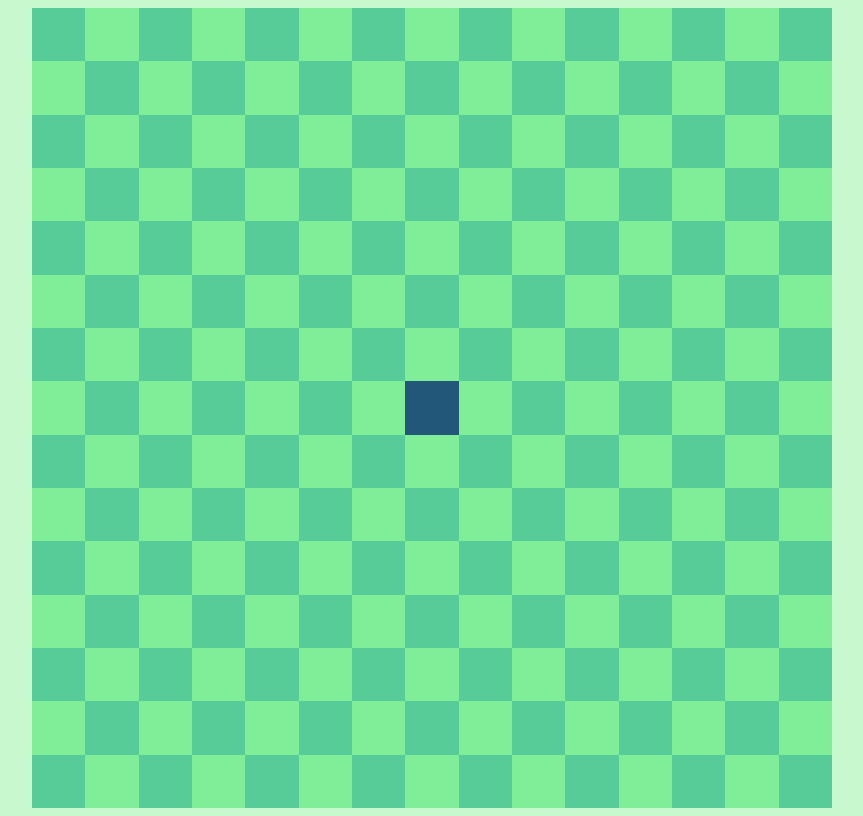
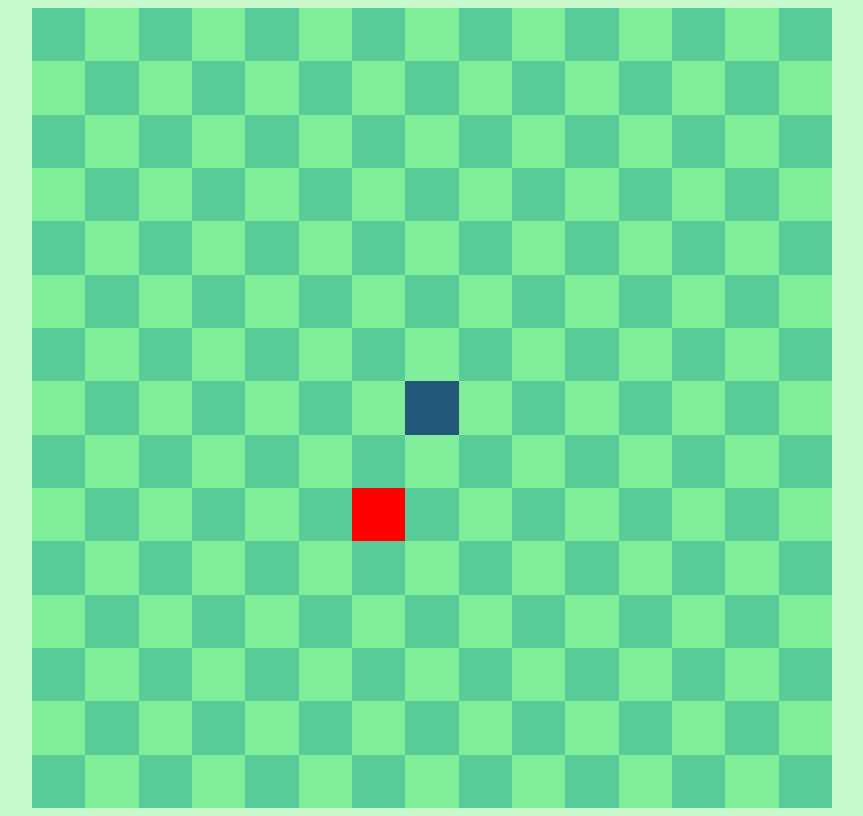
Before and after one commit to MBD-Team-Azubis/snake_philipp, a website built with Vite: page index.html in a window 1280 px wide. Shown: the whole page, without its empty margins (208-1071 px from the left). Built offline with nearby package versions, Linux system fonts and the light colour scheme.

Commit message:
working foodspawn. food cannot spawn ontop of snake

```diff
--- a/src/main.ts
+++ b/src/main.ts
@@ -22,6 +22,8 @@ for (let i = 1; i <= 225; i++) {
     playground.appendChild(div);
   }
 }
+
+foodSpawn();
 
 window.addEventListener("keydown", (event) => {
   move(event.key);
@@ -125,3 +127,13 @@ function checkIfBorderCrash() {
     console.log("You loose");
   }
 }
+
+function foodSpawn() {
+  const squaryApple = Math.round(Math.random() * 225);
+  const foodId = "div" + squaryApple.toString();
+  if (foodId === playerStart) {
+    foodSpawn();
+  }
+  const change = <HTMLDivElement>document.getElementById(foodId);
+  change.classList.add("food");
+}
--- a/src/style.css
+++ b/src/style.css
@@ -23,3 +23,7 @@ body {
 #playground .snake {
   background-color: #22577a;
 }
+
+#playground .food {
+  background-color: red;
+}
```
